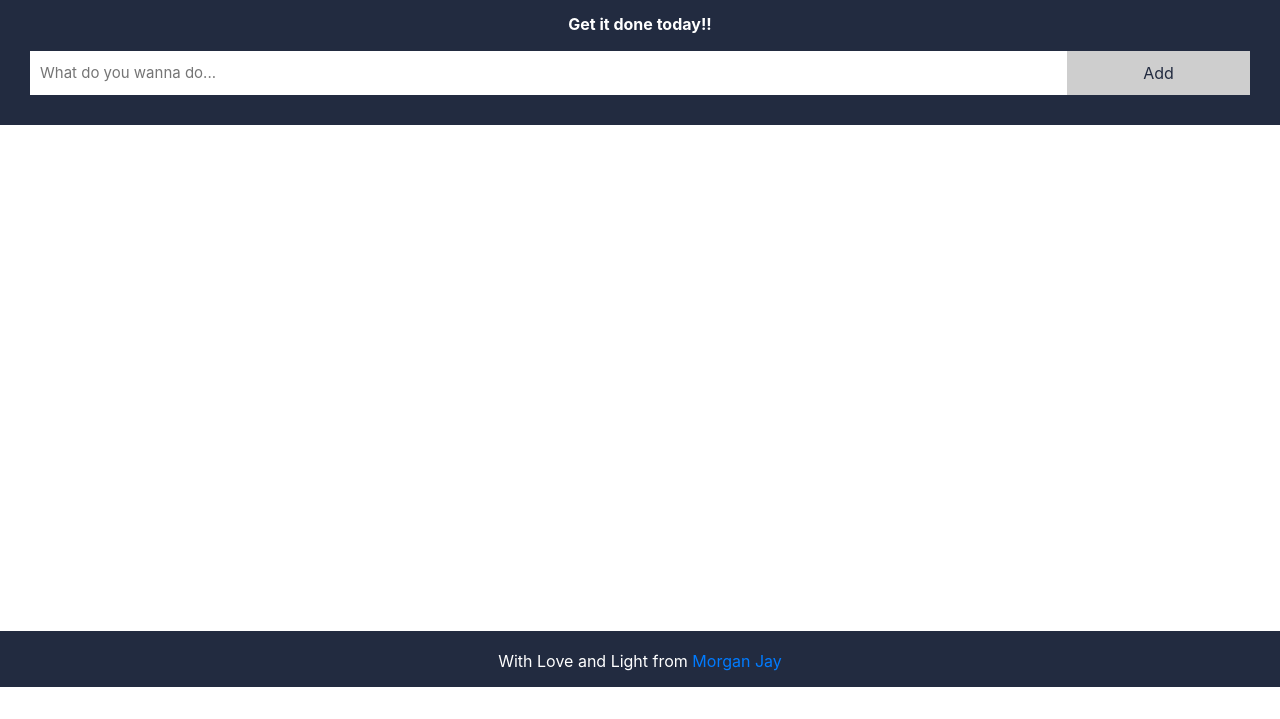
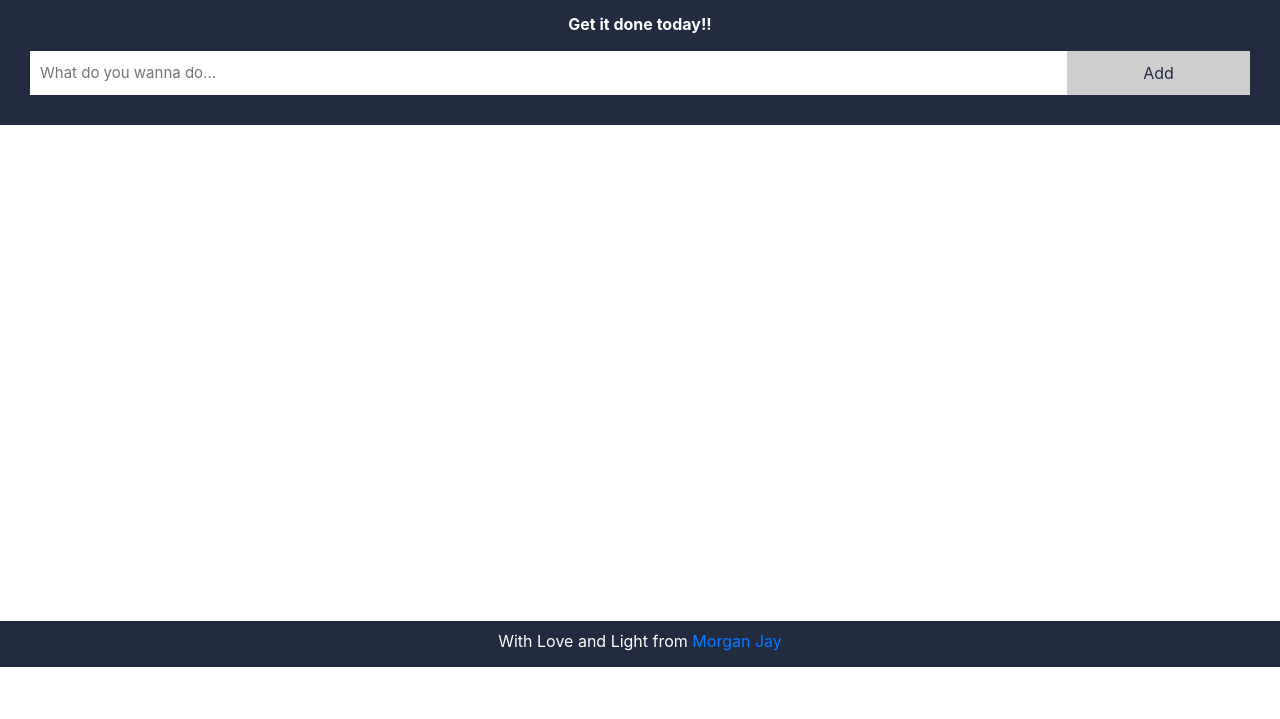
Before and after one commit to MorganJay/morganjay.github.io, a plain HTML site: page Complete Web Dev/JavaScript/DOM/index.html in a window 1280 px wide. Shown: the part 81-800 px from the top of the page. Drawn offline with nearby package versions, Linux system fonts and the light colour scheme.

Commit message:
Final Push..

```diff
--- a/Complete Web Dev/JavaScript/DOM/index.html
+++ b/Complete Web Dev/JavaScript/DOM/index.html
@@ -10,7 +10,7 @@
         integrity="sha384-JcKb8q3iqJ61gNV9KGb8thSsNjpSL0n8PARn9HuZOnIxN0hoP+VmmDGMN5t9UJ0Z" crossorigin="anonymous">
 
     <link rel="stylesheet" href="style.css">
-    <title>JavaScript + DOM</title>
+    <title>To-Do List</title>
 </head>
 
 <body>
@@ -34,7 +34,7 @@
 
     <footer>
         <div>
-            <p id="link" class="mb-2">With Love and Light from <a href="https://github.com/MorganJay" target="_blank"
+            <p id="link" class="mb-2">With Love and Light from <a href="https://github.com/MorganJay/morganjay.github.io/tree/master/Complete%20Web%20Dev/JavaScript/DOM" target="_blank"
                     class=" link"> Morgan Jay</a> </p>
         </div>
     </footer>
--- a/Complete Web Dev/JavaScript/DOM/style.css
+++ b/Complete Web Dev/JavaScript/DOM/style.css
@@ -2,10 +2,9 @@
   margin: 0;
   padding: 0;
   box-sizing: border-box;
-  /* outline: 1px solid red; */
 }
 
-html, body
+body
 {
   min-width: 250px;
   height: 100vh;
@@ -32,6 +31,7 @@ h1 {
   display: inline-block;
   margin-bottom: 15px;
   text-transform: uppercase;
+
   -webkit-user-select: none;
   -moz-user-select: none;
   -ms-user-select: none;
@@ -100,7 +100,7 @@ h1:hover {
   -ms-transition: 0.4s;
   border: none;
   background-color: #cecece;
-  width: 15%;
+  min-width: 15%;
 }
 
 #enter:hover {
@@ -114,9 +114,8 @@ h1:hover {
 
 main
 {
-  min-height: 60vh;
+  min-height: 62vh;
   padding-bottom: 24px;
-  margin-bottom: 2%;
 }
 
 ol {
@@ -199,8 +198,7 @@ footer {
   bottom: 0;
   background-color: #222b40;
   color: white;
-  padding: 2% 0 1%;
-  height: 7vh;
+  padding: .5rem 0 .4rem;
   -webkit-user-select: none;
   -moz-user-select: none;
   -ms-user-select: none;
```
